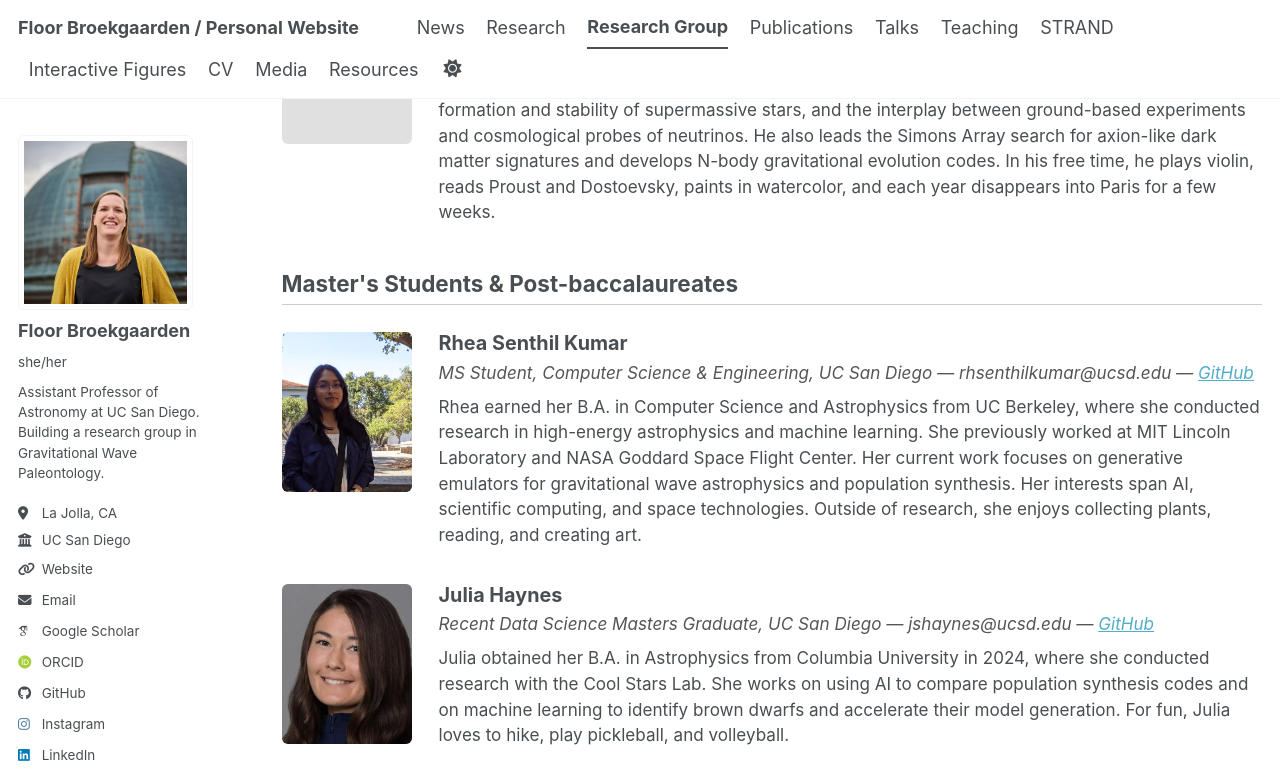
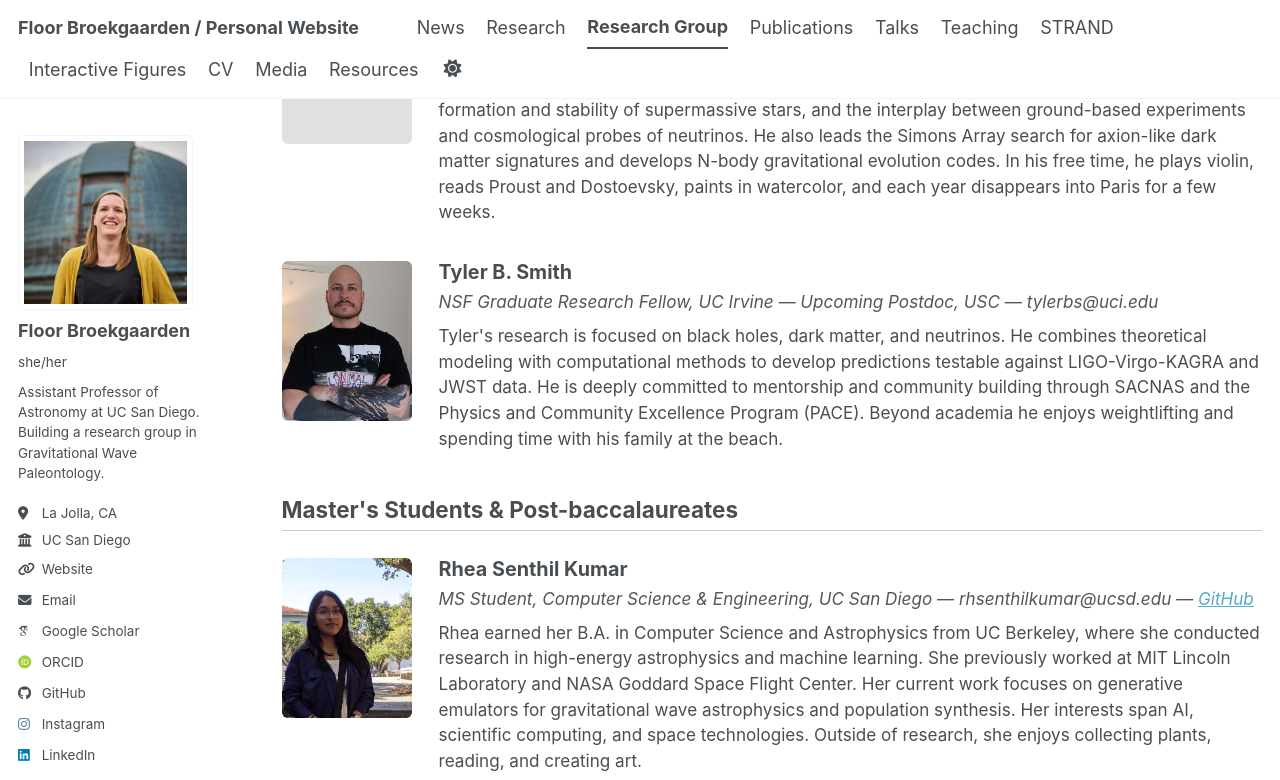
Before and after one commit to FloorBroekgaarden/FloorBroekgaarden.github.io, a Jekyll site: the page built from _pages/group.md, in a window 1280 px wide and 900 px high, scrolled down 2761 px, cut to the strip 0-780 px from the top of the window. Built offline with Jekyll 4.4.1, drawn with Linux system fonts in a browser that asks for light colours; some web fonts are replaced; a script bundle is joined from its source files by our own code; library files that are not in the unit come from our copies; some of the changed text lies outside the part shown.

Commit message:
Update group.md

```diff
--- a/_pages/group.md
+++ b/_pages/group.md
@@ -133,6 +133,16 @@ author_profile: true
     <h3>Shasha Arani (Shahed Shayan Arani)</h3>
     <p class="role">Physics PhD Candidate, UC San Diego &mdash; sshayanarani@ucsd.edu</p>
     <p>Shasha is a 4th-year PhD candidate specializing in particle astrophysics and cosmology. His research examines the thermal and gravitational signatures of primordial black holes in the early universe, the formation and stability of supermassive stars, and the interplay between ground-based experiments and cosmological probes of neutrinos. He also leads the Simons Array search for axion-like dark matter signatures and develops N-body gravitational evolution codes. In his free time, he plays violin, reads Proust and Dostoevsky, paints in watercolor, and each year disappears into Paris for a few weeks.</p>
+  </div>
+</div>
+
+<div class="member-card">
+  <img src="/images/group/tyler-smith.jpg" alt="Tyler B. Smith" class="member-photo" onerror="this.style.display='none';this.nextElementSibling.style.display='flex';">
+  <div class="member-photo-placeholder" style="display:none;">No photo</div>
+  <div class="member-info">
+    <h3>Tyler B. Smith</h3>
+    <p class="role">NSF Graduate Research Fellow, UC Irvine &mdash; Upcoming Postdoc, USC &mdash; tylerbs@uci.edu</p>
+    <p>Tyler's research is focused on black holes, dark matter, and neutrinos. He combines theoretical modeling with computational methods to develop predictions testable against LIGO-Virgo-KAGRA and JWST data. He is deeply committed to mentorship and community building through SACNAS and the Physics and Community Excellence Program (PACE). Beyond academia he enjoys weightlifting and spending time with his family at the beach.</p>
   </div>
 </div>
 </div>
@@ -299,16 +309,6 @@ author_profile: true
 </div>
 
 <div class="member-card">
-  <img src="/images/group/tyler-smith.jpg" alt="Tyler B. Smith" class="member-photo" onerror="this.style.display='none';this.nextElementSibling.style.display='flex';">
-  <div class="member-photo-placeholder" style="display:none;">No photo</div>
-  <div class="member-info">
-    <h3>Tyler B. Smith</h3>
-    <p class="role">NSF Graduate Research Fellow, UC Irvine &mdash; Upcoming Postdoc, USC &mdash; tylerbs@uci.edu</p>
-    <p>Tyler's research is focused on black holes, dark matter, and neutrinos. He combines theoretical modeling with computational methods to develop predictions testable against LIGO-Virgo-KAGRA and JWST data. He is deeply committed to mentorship and community building through SACNAS and the Physics and Community Excellence Program (PACE). Beyond academia he enjoys weightlifting and spending time with his family at the beach.</p>
-  </div>
-</div>
-
-<div class="member-card">
   <img src="/images/group/angel-hernandez.jpg" alt="Ángel Hernández" class="member-photo" onerror="this.style.display='none';this.nextElementSibling.style.display='flex';">
   <div class="member-photo-placeholder" style="display:none;">No photo</div>
   <div class="member-info">
```
